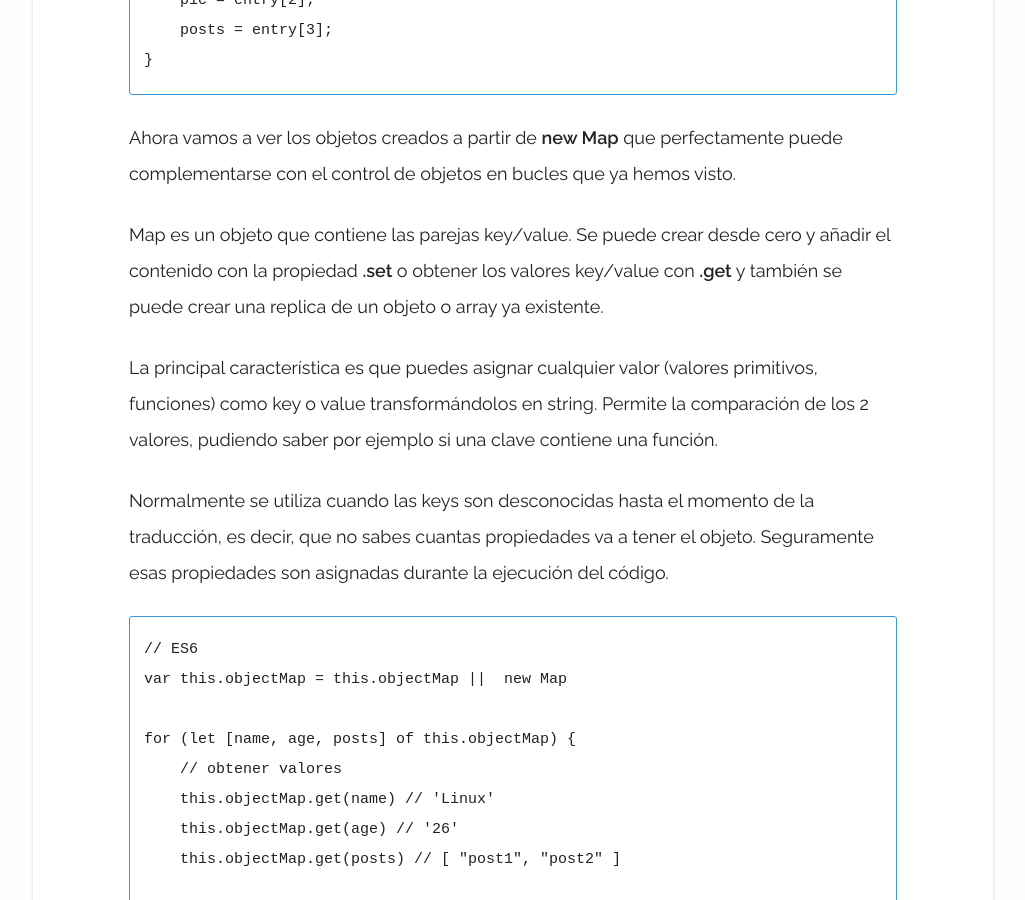
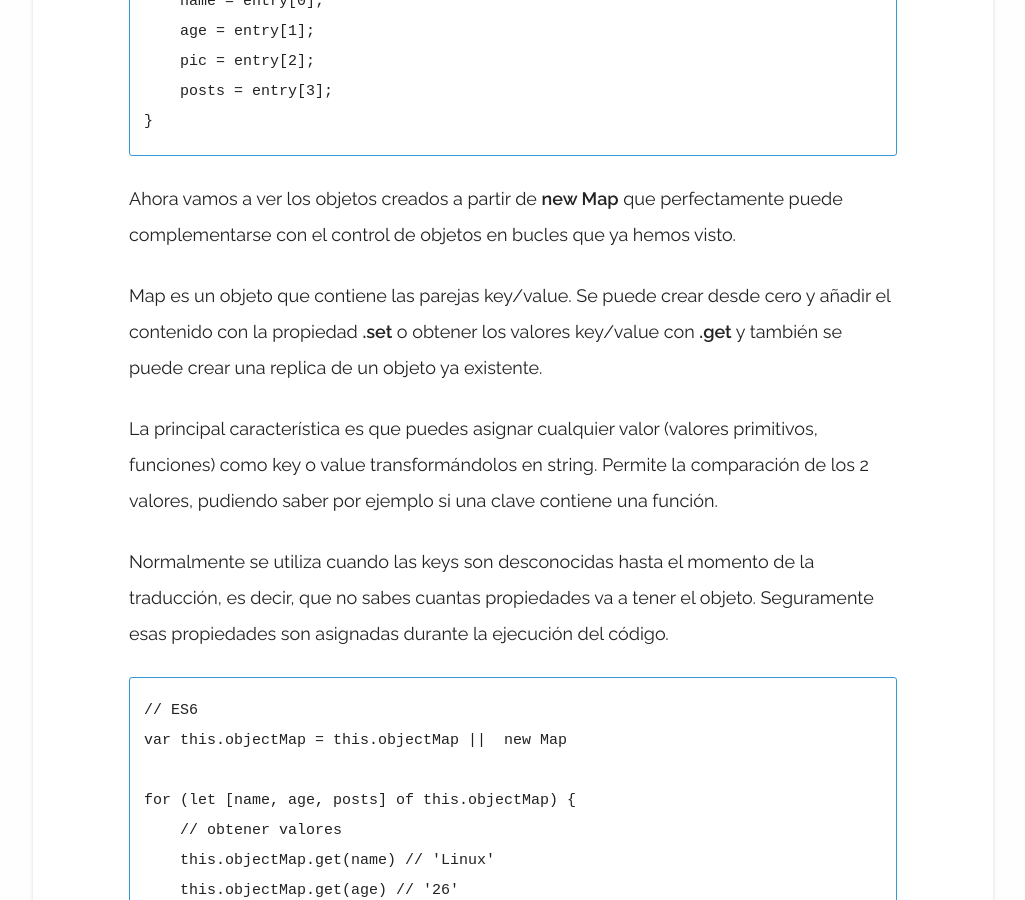
Before and after one commit to jordigomper/myblog, a Jekyll site: the page built from _posts/2017-9-22-Novedades-ES6.md, in a window 1280 px wide and 900 px high, scrolled down 5698 px. Shown: the whole window, without its empty margins (127-1152 px from the left). Built offline with Jekyll 4.4.1, drawn with Linux system fonts in a browser that asks for light colours; some of the changed text lies outside the part shown.

Commit message:
articulo es6

```diff
--- a/_posts/2017-9-22-Novedades-ES6.md
+++ b/_posts/2017-9-22-Novedades-ES6.md
@@ -157,7 +159,7 @@ for (var i = 0; i != users.length; i++){
 
 Ahora vamos a ver los objetos creados a partir de **new Map** que perfectamente puede complementarse con el control de objetos en bucles que ya hemos visto.
 
-Map es un objeto que contiene las parejas key/value. Se puede crear desde cero y añadir el contenido con la propiedad **.set** o obtener los valores key/value con **.get** y también se puede crear una replica de un objeto o array ya existente.
+Map es un objeto que contiene las parejas key/value. Se puede crear desde cero y añadir el contenido con la propiedad **.set** o obtener los valores key/value con **.get** y también se puede crear una replica de un objeto ya existente.
 
 La principal característica es que puedes asignar cualquier valor (valores primitivos, funciones) como key o value transformándolos en string. Permite la comparación de los 2 valores, pudiendo saber por ejemplo si una clave contiene una función.
 
```
Also changed, not shown: other parts of _posts/2017-9-22-Novedades-ES6.md (+2 -0 lines).
